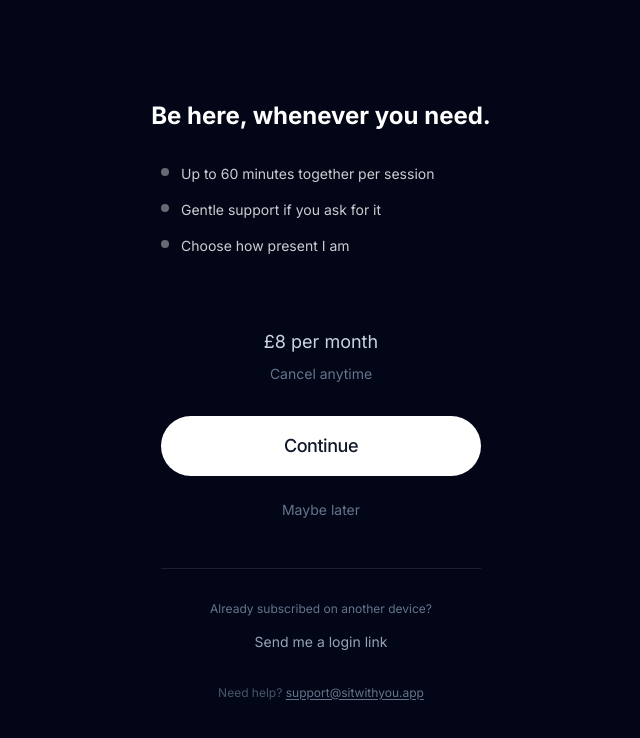
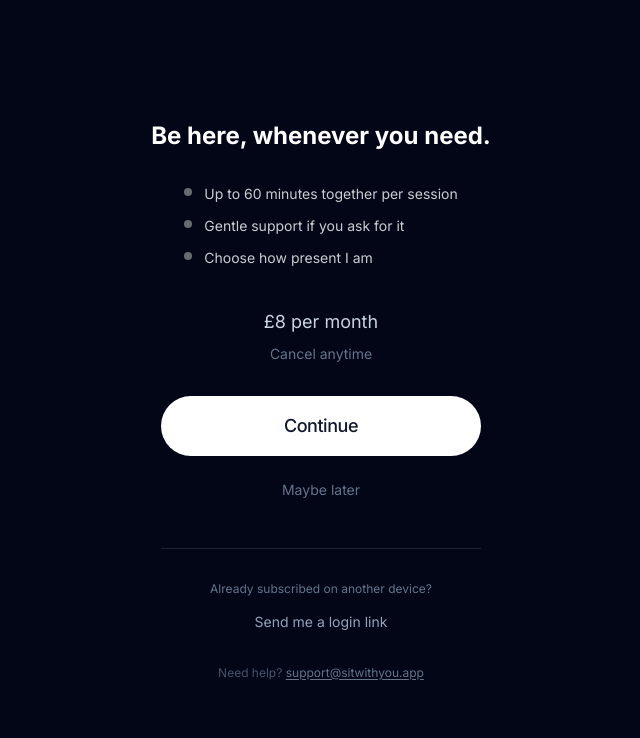
Before and after one commit to dkennedy1984/still-here, a Next.js app in the folder apps/web/: page /upgrade in a window 1280 px wide. Shown: the top 738 px of the page, without its empty margins (319-959 px from the left). Built offline with nearby package versions, Linux system fonts and the light colour scheme; no server answers.

Commit message:
fix: centre bullet list on upgrade page

```diff
--- a/apps/web/src/app/upgrade/page.tsx
+++ b/apps/web/src/app/upgrade/page.tsx
@@ -73,7 +73,8 @@ export default function UpgradePage() {
         Be here, whenever you need.
       </h1>
 
-      <ul className="space-y-4 text-left w-full max-w-xs mx-auto mb-8">
+      <div className="flex justify-center">
+        <ul className="space-y-3">
         {[
           "Up to 60 minutes together per session",
           "Gentle support if you ask for it",
@@ -85,6 +86,7 @@ export default function UpgradePage() {
           </li>
         ))}
       </ul>
+      </div>
 
       <div className="text-center mt-10 mb-8">
         <p className="text-lg text-slate-300">£8 per month</p>
```
